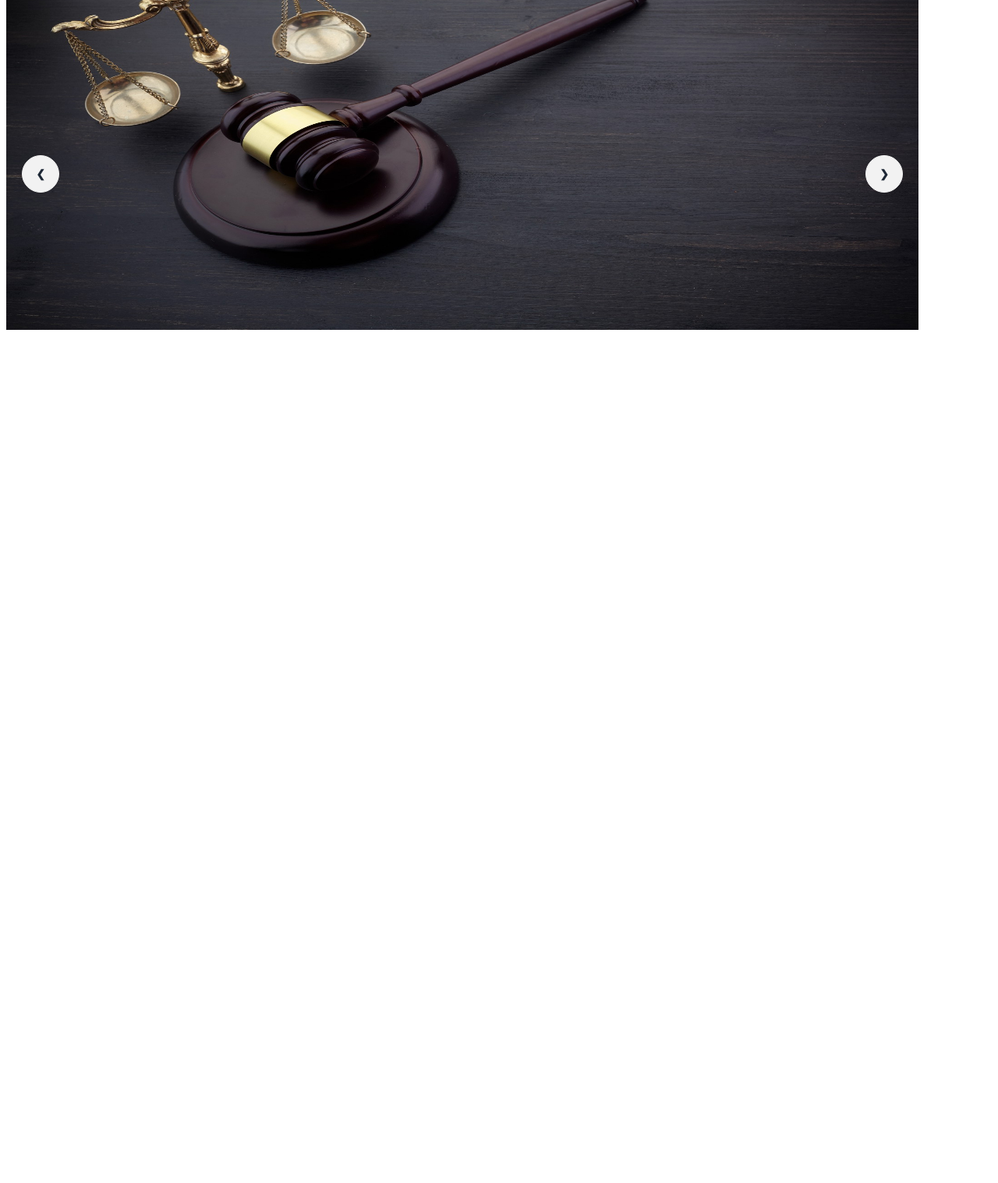
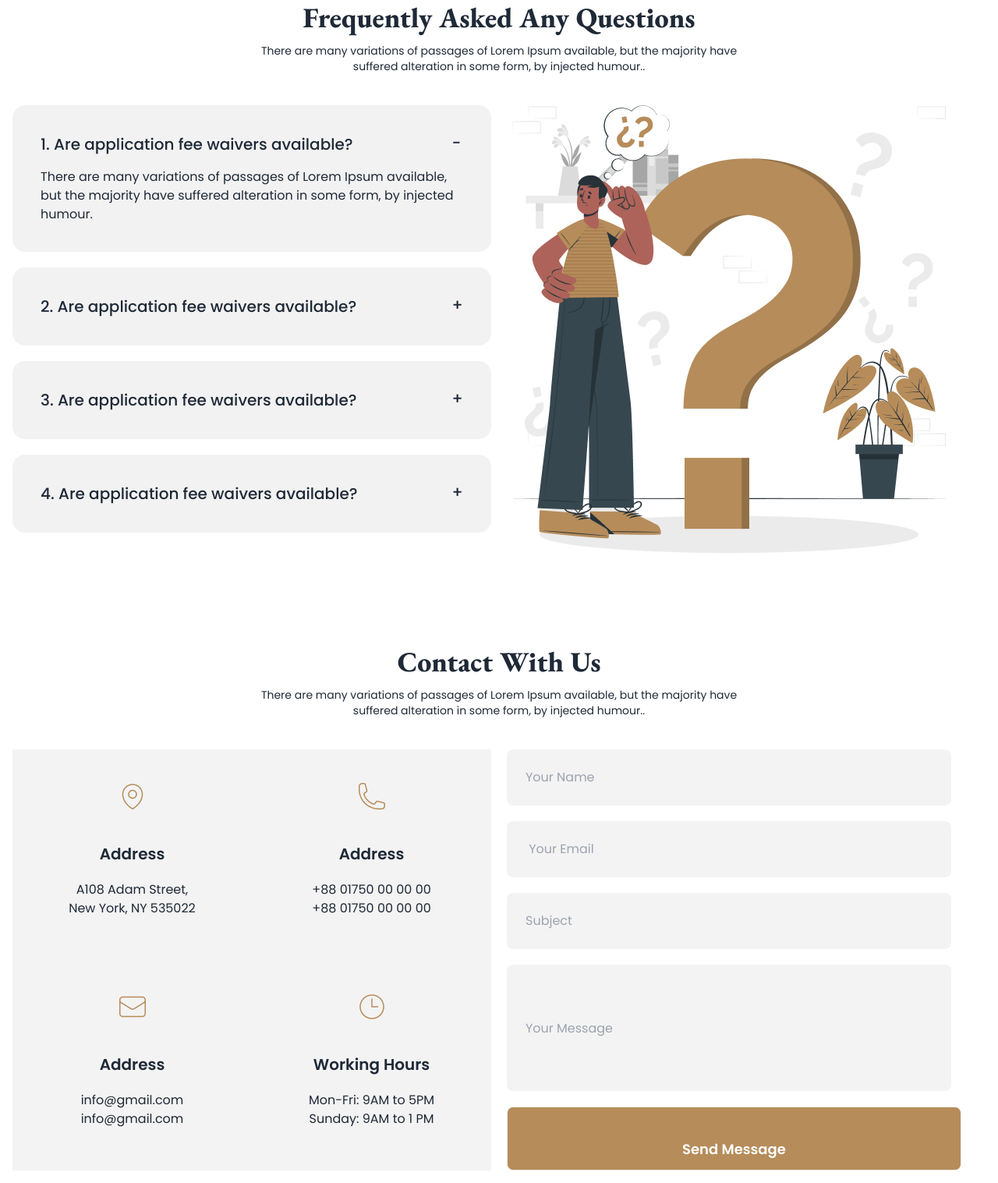
Before and after one commit to jasaiful/legal-solution, a plain HTML site: page index.html in a window 1280 px wide. Shown: the part 2183-3700 px from the top of the page at 78% size. Before the commit the page ends 2746 px from the top, so only its background shows below. Drawn offline with nearby package versions, Linux system fonts and the light colour scheme.

Commit message:
added faq and contact section

```diff
--- a/index.html
+++ b/index.html
@@ -20,6 +20,7 @@
           colors: {
             'p-color': '#707070',
             'btn-bg': '#B68C5A',
+            'card-bg': '#F3F3F3',
           }
         }
       }
@@ -215,50 +216,151 @@
           but the majority have <br> suffered alteration in some form, by injected humour.</p>
       </div>
 
-      <!-- Slider container -->
-      <div class="carousel w-[1170px]">
+      <!-- FAQ section -->
+      <section class="max-w-[1280px] mx-auto py-10 px-2">
+        <!-- FAQ title -->
+        <div class="text-center space-y-3 my-10">
+          <h2 class="garamond font-extrabold text-4xl">Frequently Asked Any Questions</h2>
+          <p class="poppins text-sm font-normal">There are many variations of passages of Lorem Ipsum available, but the
+            majority have <br> suffered alteration in some form, by injected humour..</p>
+        </div>
 
-        <!-- slide-1 -->
-        <div id="slide1" class="carousel-item relative [1170px]">
+        <!-- FAQ container -->
+        <div class="flex flex-col-reverse lg:flex-row gap-5 justify-center">
+          <div class="flex-1 space-y-5">
 
-          <img src="./images/slider-1.jpg" class="w-[1170px] h-[500px]" />
-          <div class="absolute flex justify-between transform -translate-y-1/2 left-5 right-5 top-1/2">
-            <a href="#slide3" class="btn btn-circle">❮</a>
-            <a href="#slide2" class="btn btn-circle">❯</a>
+            <!-- question-1 -->
+            <div class="collapse collapse-plus bg-base-200 p-5">
+              <input type="radio" name="my-accordion-3" checked="checked" />
+              <div class="collapse-title text-xl font-medium">
+                1. Are application fee waivers available?
+              </div>
+              <div class="collapse-content">
+                <p>There are many variations of passages of Lorem Ipsum available, but the majority have suffered
+                  alteration in some form, by injected humour.</p>
               </div>
             </div>
 
-        <!-- slide-2 -->
-        <div id="slide2" class="carousel-item relative w-[1170px]">
-          <img src="./images/slider-2.jpg" class="w-[1170px] h-[500px]" />
-          <div class="absolute flex justify-between transform -translate-y-1/2 left-5 right-5 top-1/2">
-            <a href="#slide1" class="btn btn-circle">❮</a>
-            <a href="#slide3" class="btn btn-circle">❯</a>
+            <!-- question-2 -->
+            <div class="collapse collapse-plus bg-base-200 p-5">
+              <input type="radio" name="my-accordion-3" />
+              <div class="collapse-title text-xl font-medium">
+                2. Are application fee waivers available?
+              </div>
+              <div class="collapse-content">
+                <p>There are many variations of passages of Lorem Ipsum available, but the majority have suffered
+                  alteration in some form, by injected humour.</p>
               </div>
             </div>
 
-        <!-- slide-3 -->
-        <div id="slide3" class="hero h-[600px]" style="background-image: url(./images/banner.png);">
-          <div class="hero-overlay bg-opacity-60"></div>
-          <div class="hero-content text-center text-neutral-content">
-            <div class="p-30">
-              <h1 class="mb-5 garamond font-extrabold text-6xl text-white">We Provide Effective <br>Legal Solutions</h1>
-              <p class="poppins mb-5">There are many variations of passages of Lorem Ipsum available, but the majority
-                <br> have suffered alteration in some form, by injected humour.
-              </p>
-              <div>
-                <input class="h-12 w-60 lg:w-150 p-5 text-sm text-black" type="text" placeholder="Search your services">
-                <button class="btn normal-case bg-btn-bg text-white">Search</button>
+            <!-- question-3 -->
+            <div class="collapse collapse-plus bg-base-200 p-5">
+              <input type="radio" name="my-accordion-3" />
+              <div class="collapse-title text-xl font-medium">
+                3. Are application fee waivers available?
               </div>
+              <div class="collapse-content">
+                <p>There are many variations of passages of Lorem Ipsum available, but the majority have suffered
+                  alteration in some form, by injected humour.</p>
+              </div>
+            </div>
+
+            <!-- question-4 -->
+            <div class="collapse collapse-plus bg-base-200 p-5">
+              <input type="radio" name="my-accordion-3" />
+              <div class="collapse-title text-xl font-medium">
+                4. Are application fee waivers available?
+              </div>
+              <div class="collapse-content">
+                <p>There are many variations of passages of Lorem Ipsum available, but the majority have suffered
+                  alteration in some form, by injected humour.</p>
               </div>
             </div>
           </div>
 
+          <div class="flex-1">
+            <img src="./images/faq.png" alt="">
           </div>
+        </div>
+      </section>
+
+      <!-- contact section -->
+      <section class="max-w-[1280px] mx-auto py-10 px-2">
+        <!-- FAQ title -->
+        <div class="text-center space-y-3 my-10">
+          <h2 class="garamond font-extrabold text-4xl">Contact With Us</h2>
+          <p class="poppins text-sm font-normal">There are many variations of passages of Lorem Ipsum available, but the
+            majority have <br> suffered alteration in some form, by injected humour..</p>
+        </div>
+
+        <!-- contact container -->
+        <div class="flex flex-col justify-center lg:flex-row gap-5">
+
+          <div class="grid grid-cols-2 flex-1">
+
+            <!-- card-1 -->
+            <div class="card bg-card-bg rounded-none">
+              <figure class="px-10 pt-10">
+                <img src="./images/location.png" alt="" />
+              </figure>
+              <div class="card-body items-center text-center p-10 space-y-3">
+                <h4 class="card-title">Address</h4>
+                <p>A108 Adam Street, <br>
+                  New York, NY 535022</p>
+              </div>
+            </div>
+            <!-- card-2 -->
+            <div class="card bg-card-bg rounded-none">
+              <figure class="px-10 pt-10">
+                <img src="./images/call.png" alt="" />
+              </figure>
+              <div class="card-body items-center text-center p-10 space-y-3">
+                <h4 class="card-title">Address</h4>
+                <p>+88 01750 00 00 00 <br>
+                  +88 01750 00 00 00</p>
+              </div>
+            </div>
+            <!-- card-3 -->
+            <div class="card bg-card-bg rounded-none">
+              <figure class="px-10 pt-10">
+                <img src="./images/email.png" alt="" />
+              </figure>
+              <div class="card-body items-center text-center p-10 space-y-3">
+                <h4 class="card-title">Address</h4>
+                <p>info@gmail.com <br>
+                  info@gmail.com</p>
+              </div>
+            </div>
+            <!-- card-4 -->
+            <div class="card bg-card-bg rounded-none">
+              <figure class="px-10 pt-10">
+                <img src="./images/time.png" alt="" />
+              </figure>
+              <div class="card-body items-center text-center p-10 space-y-3">
+                <h4 class="card-title">Working Hours</h4>
+                <p>Mon-Fri: 9AM to 5PM <br>
+                  Sunday: 9AM to 1 PM</p>
+              </div>
+            </div>
+
+          </div>
+          <div class=" flex-1 space-y-5">
+            <div class="space-y-5"><input class="p-6 rounded-lg w-[570px] bg-card-bg" type="text" name="" placeholder="Your Name" id="">
+              <input class="p-6 rounded-lg w-[570px] bg-card-bg" type="email" name="" placeholder=" Your Email" id="">
+              <input class="p-6 rounded-lg w-[570px] bg-card-bg" type="text" name="" placeholder="Subject" id="">
+              <input class="p-6 rounded-lg w-[570px] h-[162px] bg-card-bg" type="text" name="" placeholder="Your Message" id="">
+            </div>
+            <div class="">
+              <a class="btn normal-case bg-btn-bg text-white px-56 py-10 text-lg text-center items-center">Send Message</a>
+            </div>
+
+          </div>
+
+        </div>
+
       </section>
   </main>
   <footer>
-
   </footer>
 </body>
 
```
Lines whose indentation alone changed are shown as unchanged.
